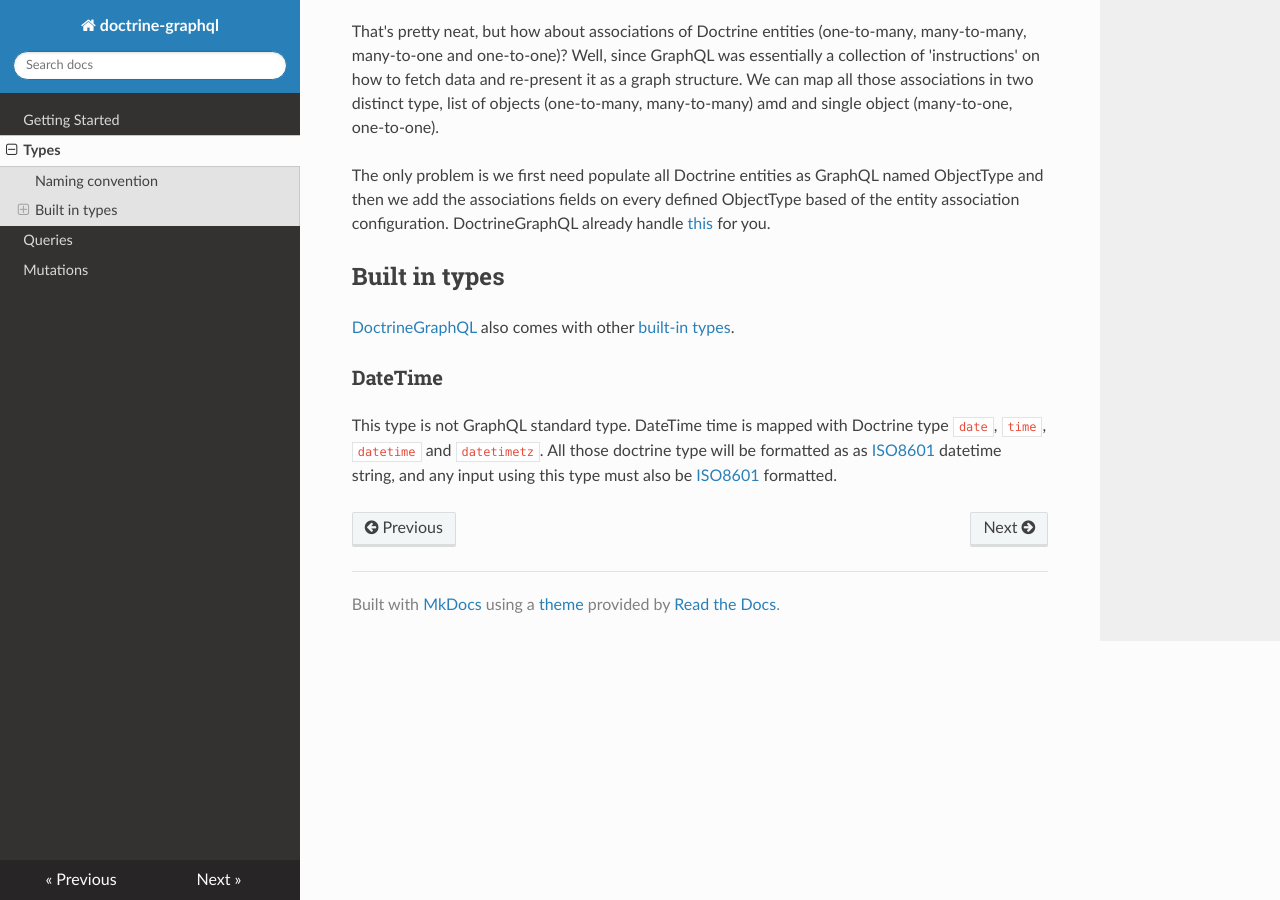
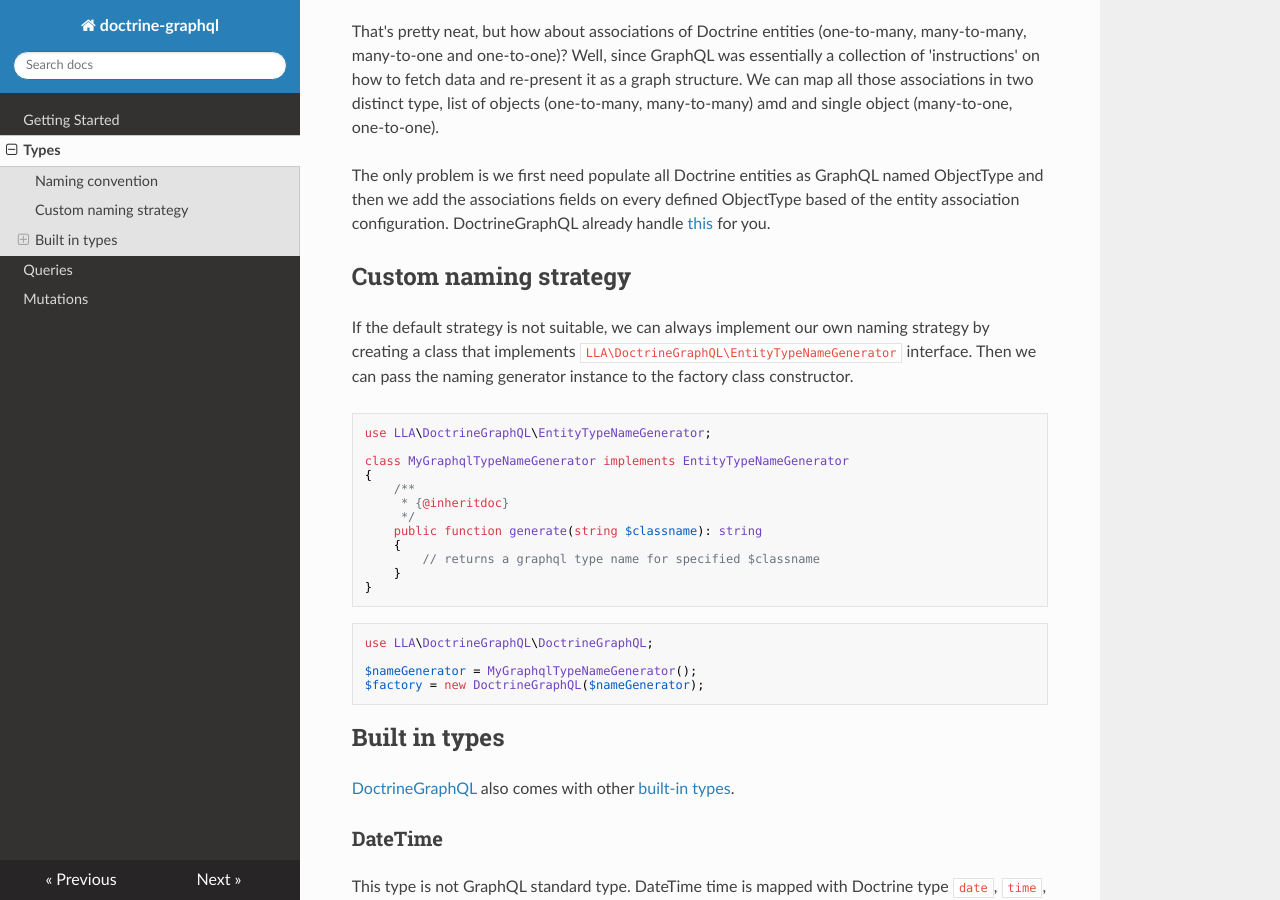
Before and after one commit to ncrypthic/doctrine-graphql, an MkDocs documentation site: the page built from docs/types.md, in a window 1280 px wide and 900 px high, scrolled down 1372 px. Built offline with MkDocs 1.6.1, drawn with Linux system fonts in a browser that asks for light colours; nearby versions of some CDN libraries; old or Windows-style settings are respelled for this version of MkDocs.

Commit message:
Update docs for custom naming strategy

````diff
--- a/docs/types.md
+++ b/docs/types.md
@@ -37,6 +37,32 @@ That's pretty neat, but how about associations of Doctrine entities (one-to-many
 
 The only problem is we first need populate all Doctrine entities as GraphQL named ObjectType and then we add the associations fields on every defined ObjectType based of the entity association configuration. DoctrineGraphQL already handle [this](#associations) for you.
 
+## Custom naming strategy
+
+If the default strategy is not suitable, we can always implement our own naming strategy by creating a class that implements `LLA\DoctrineGraphQL\EntityTypeNameGenerator` interface. Then we can pass the naming generator instance to the factory class constructor.
+
+```php
+use LLA\DoctrineGraphQL\EntityTypeNameGenerator;
+
+class MyGraphqlTypeNameGenerator implements EntityTypeNameGenerator
+{
+    /**
+     * {@inheritdoc}
+     */
+    public function generate(string $classname): string
+    {
+        // returns a graphql type name for specified $classname
+    }
+}
+```
+
+```php
+use LLA\DoctrineGraphQL\DoctrineGraphQL;
+
+$nameGenerator = MyGraphqlTypeNameGenerator();
+$factory = new DoctrineGraphQL($nameGenerator);
+```
+
 ## Built in types
 
 [DoctrineGraphQL](https://github.com/ncrypthic/doctrine-graphql) also comes with other [built-in types](https://github.com/ncrypthic/doctrine-graphql/blob/master/src/Type/BuiltInTypes.php).
````
